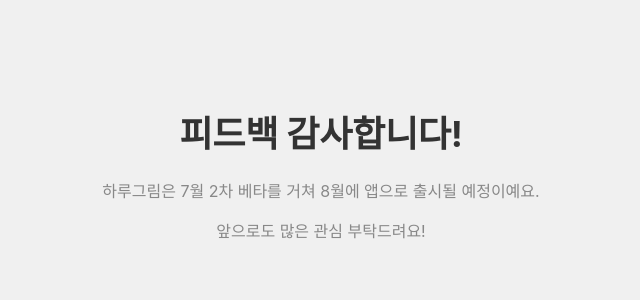
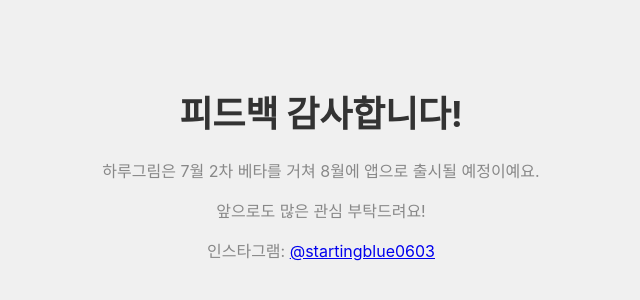
Before and after one commit to software-maestro-starting-blue/daily-painting, a React (Create React App) app in the folder frontend/: page /feedback-thanks in a window 1280 px wide. Shown: the part 270-570 px from the top of the page, without its empty margins (319-959 px from the left). Built offline with nearby package versions, Linux system fonts and the light colour scheme; no server answers.

Commit message:
refactor: pr 해결

```diff
--- a/frontend/src/components/feedback/staricon/StarIcon.tsx
+++ b/frontend/src/components/feedback/staricon/StarIcon.tsx
@@ -3,11 +3,13 @@
 
 const starColor: string = "#f59e0b";
 
-export interface RatingProps {
+export interface StarIconProps {
     filled: boolean;
 }
 
-const StarIcon = ({ filled }: RatingProps) => (
+const StarIcon = (props: StarIconProps) => {
+    const {filled, ...rest} = props;
+    return (
         <svg
             xmlns="http://www.w3.org/2000/svg"
             viewBox="0 0 24 24"
@@ -18,8 +20,10 @@
             strokeLinejoin="round"
             className="feather feather-star star-size"
         >
-        <polygon points="12 2 15.09 8.26 22 9.27 17 14.14 18.18 21.02 12 17.77 5.82 21.02 7 14.14 2 9.27 8.91 8.26 12 2" />
+            <polygon
+                points="12 2 15.09 8.26 22 9.27 17 14.14 18.18 21.02 12 17.77 5.82 21.02 7 14.14 2 9.27 8.91 8.26 12 2"/>
         </svg>
     );
+};
 
 export default StarIcon;
--- a/frontend/src/pages/FeedbackPage/FeedbackPage.tsx
+++ b/frontend/src/pages/FeedbackPage/FeedbackPage.tsx
@@ -49,8 +49,7 @@
                     favoriteCharacter,
                     diaryId}
             );
-            navigate('/feedback-thanks', {
-            });
+            navigate('/feedback-thanks');
         }
     };
 
--- a/frontend/src/pages/FeedbackThanksPage/FeedbackThanksPage.tsx
+++ b/frontend/src/pages/FeedbackThanksPage/FeedbackThanksPage.tsx
@@ -14,6 +14,9 @@
                 <p className="mt-4 text-muted-foreground">
                     앞으로도 많은 관심 부탁드려요!
                 </p>
+                <p className="mt-4 text-muted-foreground">
+                    인스타그램: <a href={"https://www.instagram.com/startingblue0603"}>@startingblue0603</a>
+                </p>
             </div>
         </div>
     );
```
Lines whose indentation alone changed are shown as unchanged.
